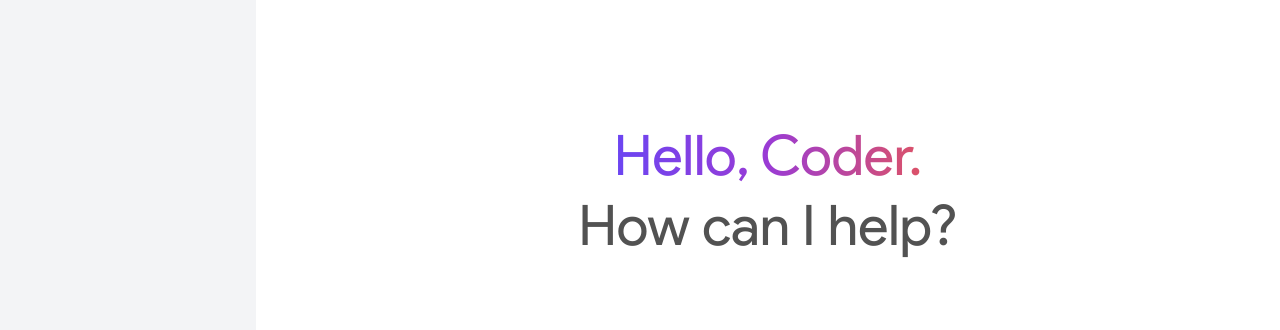
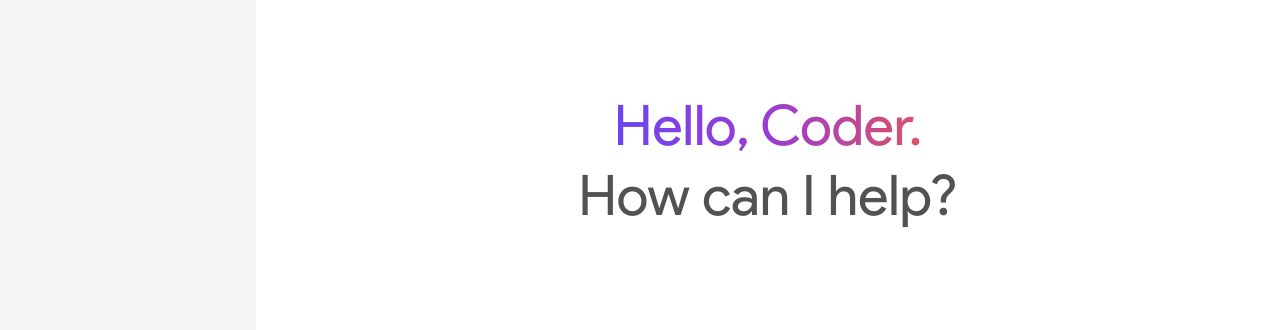
Before and after one commit to imanmaulana1/gemini-clone, a React (Vite) app: page / in a window 1280 px wide. Shown: the part 220-550 px from the top of the page. Built offline with nearby package versions, Linux system fonts and the light colour scheme; no server answers; a web font is replaced by a local one.

Commit message:
fix: width input chat & height chat window

```diff
--- a/src/components/BodyMainContent/BodyMainContent.jsx
+++ b/src/components/BodyMainContent/BodyMainContent.jsx
@@ -5,7 +5,11 @@ import { ChatWindow, Greeting } from '../../components';
 const BodyMainContent = () => {
   const { showResult } = useContext(Context);
   return (
-    <div className='max-w-[900px] mx-auto'>
+    <div
+      className={`${
+        !showResult ? 'flex items-center justify-center' : ''
+      } max-w-[900px] h-[75vh] mx-auto`}
+    >
       {!showResult ? <Greeting /> : <ChatWindow />}
     </div>
   );
--- a/src/components/Greeting/Greeting.jsx
+++ b/src/components/Greeting/Greeting.jsx
@@ -1,6 +1,6 @@
 const Greeting = () => {
   return (
-    <section className='my-[14rem] md:my-[18rem] lg:my-60 text-3xl sm:text-[40px] lg:text-[56px] lg:leading-tight text-center text-neutral-600 font-medium p-5'>
+    <section className='w-full text-3xl sm:text-[40px] lg:text-[56px] lg:leading-tight text-center text-neutral-600 font-medium p-5'>
       <p>
         <span className='bg-clip-text text-transparent bg-gradient-to-r from-[#6b45f2] via-[#9a3bd4] to-[#dc5267]'>
           Hello, Coder.
--- a/src/components/ui/InputChat/InputChat.jsx
+++ b/src/components/ui/InputChat/InputChat.jsx
@@ -7,7 +7,7 @@ const InputChat = () => {
     <input
       type='text'
       placeholder='Enter a prompt here'
-      className='w-48 lg:flex-1 bg-transparent border-0 outline-0 p-2 text-md text-gray-800 dark:text-gray-300 transition-colors duration-300 ease'
+      className='w-48 md:flex-1 bg-transparent border-0 outline-0 p-2 text-md text-gray-800 dark:text-gray-300 transition-colors duration-300 ease'
       aria-label='Prompt Input'
       onChange={(e) => setInput(e.target.value)}
       value={input}
```
